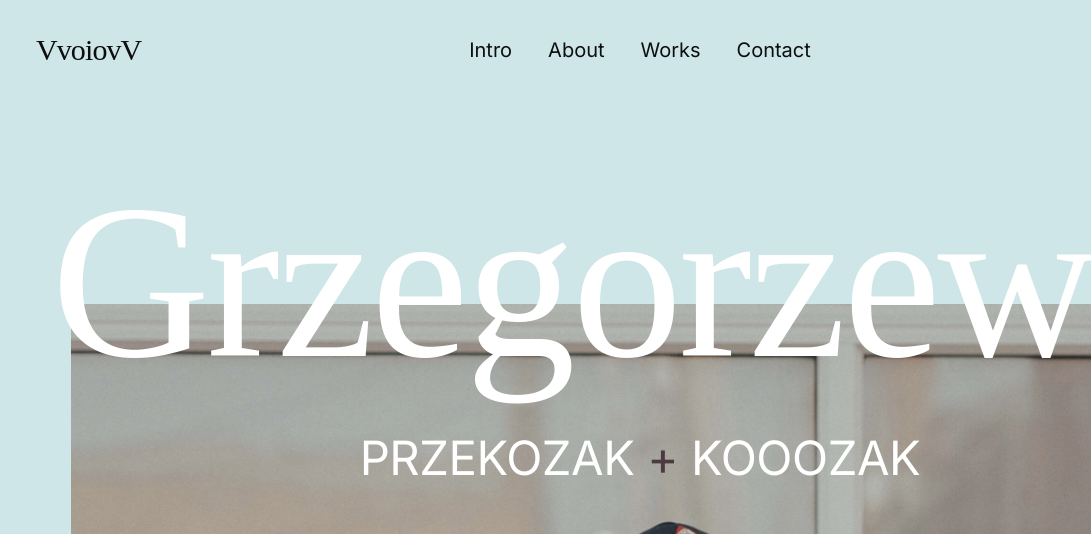
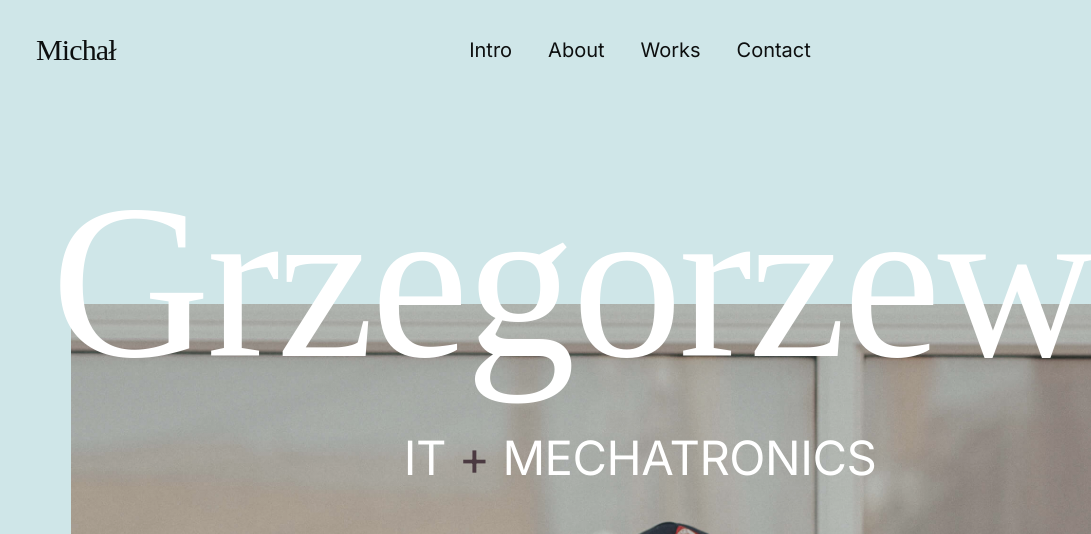
Before and after one commit to VvoiovV/PortfolioHTML, a plain HTML site: page index.html in a window 1280 px wide. Shown: the top 534 px of the page, 0-1091 px from the left. Drawn offline with Linux system fonts and the light colour scheme; a web font is replaced by a local one.

Commit message:
ale to działa

```diff
--- a/index.html
+++ b/index.html
@@ -50,7 +50,7 @@
              <div class="s-header__block">
                 <div class="s-header__branding">
                     <p class="site-title">
-                        <a href="index.html" rel="home">VvoiovV</a>
+                        <a href="index.html" rel="home">Michał</a>
                     </p>
                 </div>
 
@@ -111,7 +111,7 @@
                         <h1 class="s-intro__text-huge animate-on-load">
                             Grzegorzewski
                         </h1>
-                        <h3 class="animate-on-load">PRZEKOZAK <span>+</span> KOOOZAK</h3>
+                        <h3 class="animate-on-load">IT <span>+</span> MECHATRONICS</h3>
                     </div>
 
                     <div class="s-intro__bg"></div>
```
